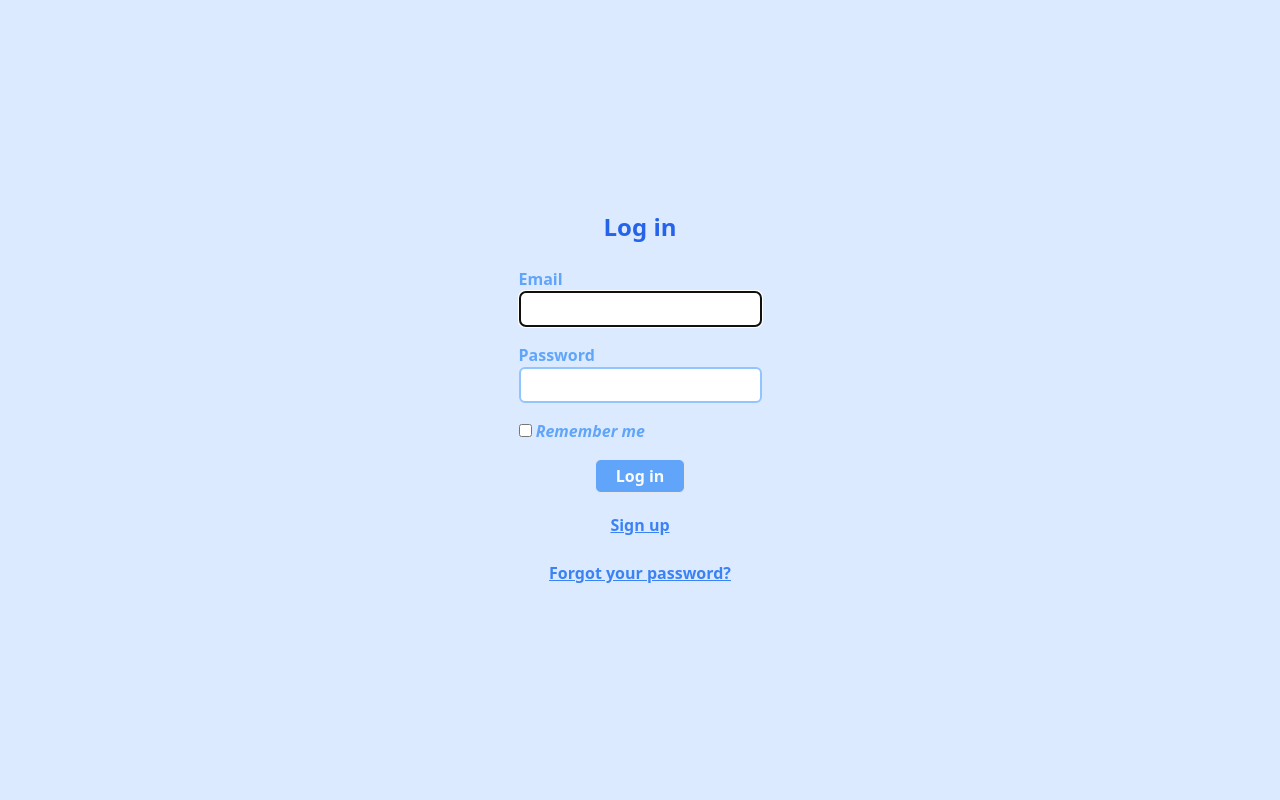
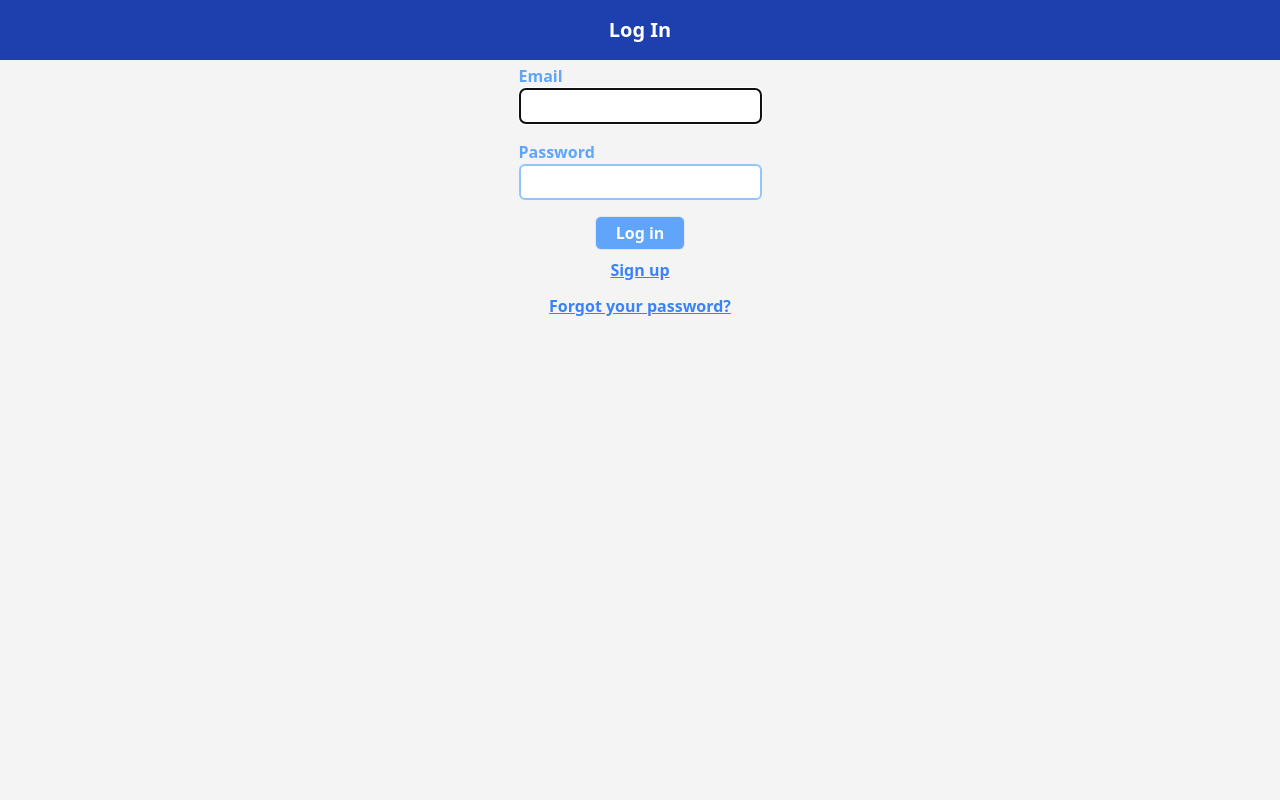
Before and after one commit to levy002/budget-app, a Rails app: page /users/sign_in in a window 1280 px wide. Run offline with Rails 7, Linux system fonts and the light colour scheme; style sheets or scripts are compiled from the project's sources; some libraries are stand-ins or nearby versions.

Commit message:
Style login form

```diff
--- a/app/views/devise/sessions/new.html.erb
+++ b/app/views/devise/sessions/new.html.erb
@@ -1,8 +1,8 @@
-<section class='flex flex-col justify-center gap-4 items-center h-full bg-blue-100'>
-<h2 class='text-2xl font-bold text-blue-600 self-center mb-2'>Log in</h2>
+<section class='flex flex-col justify-start gap-1 items-center h-full bg-zinc-100'>
+<h2 class='text-white text-xl font-bold p-4 bg-blue-800 w-full text-center'>Log In</h2>
 
 <%= form_for(resource, as: resource_name, url: session_path(resource_name)) do |f| %>
-  <div class="field flex flex-col">
+  <div class="field flex flex-col w-full">
     <%= f.label :email, class: 'text-base text-blue-400 font-bold' %>
     <%= f.email_field :email, autofocus: true, autocomplete: "email", class: 'p-1 border-2 border-blue-300 rounded-md' %>
   </div>
@@ -12,13 +12,6 @@
     <%= f.password_field :password, autocomplete: "current-password", class: 'p-1 border-2 border-blue-300 rounded-md' %>
   </div>
 
-  <% if devise_mapping.rememberable? %>
-    <div class="field">
-      <%= f.check_box :remember_me %>
-      <%= f.label :remember_me, class: 'text-blue-400 font-bold italic' %>
-    </div>
-  <% end %>
-
   <div class="actions self-center">
     <%= f.submit "Log in", class: 'text-slate-50 font-bold border bg-blue-400 rounded-md py-1 px-5' %>
   </div>
```
